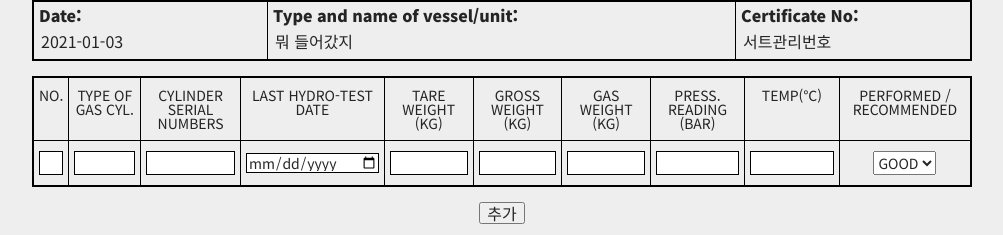
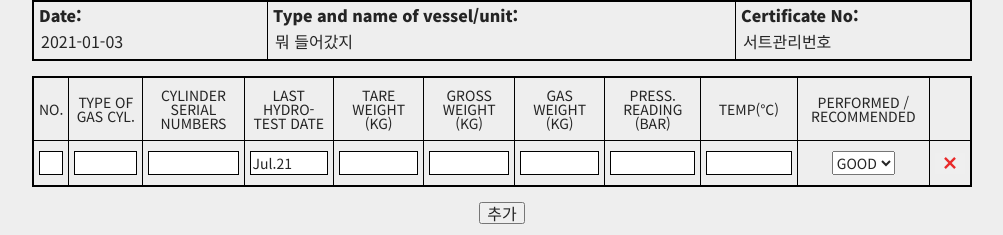
Before and after one commit to kosco-project/kosco-frontend, a React (Create React App) app: page /doc/B1 in a window 1280 px wide. Shown: the part 251-486 px from the top of the page, without its empty margins (138-1141 px from the left). Built offline with nearby package versions, Linux system fonts and the light colour scheme; no server answers.

Commit message:
feat: DatePicker 라이브러리 추가 및 삭제 버튼 구현

```diff
--- a/src/components/doc/B1/B1TableRow.jsx
+++ b/src/components/doc/B1/B1TableRow.jsx
@@ -1,6 +1,19 @@
-import React from 'react';
+import React, { useState } from 'react';
+import styled from 'styled-components';
+import DatePicker from 'react-datepicker';
+import 'react-datepicker/dist/react-datepicker.css';
+import { GoX } from 'react-icons/go';
+
+
+const DeleteButton = styled.button`
+  cursor: pointer;
+  border: none;
+`;
+
 
 const TableRow = ({ num }) => {
+  const [startDate, setStartDate] = useState(new Date());
+
   return (
     <tr className={num}>
       <td>
@@ -13,7 +26,7 @@ const TableRow = ({ num }) => {
         <input type='text' />
       </td>
       <td>
-        <input type='date' />
+         <DatePicker selected = { startDate }  onChange={date => setStartDate(date)} dateFormat="MMM.yy" showMonthYearPicker/>
       </td>
       <td>
         <input type='text' />
@@ -36,6 +49,11 @@ const TableRow = ({ num }) => {
           <option value='BAD'>BAD</option>
         </select>
       </td>
+      <td>
+        <DeleteButton>
+          <GoX fill="#e92a2a" size="18px"/>
+        </DeleteButton>
+      </td>
     </tr>
   );
 };
--- a/src/components/doc/B1/B1Top.jsx
+++ b/src/components/doc/B1/B1Top.jsx
@@ -22,11 +22,15 @@ const TopBox = styled.div`
         tr {
           border-bottom: 1px solid #000;
         }
+        td {
+          vertical-align: middle;
+        }
       }
 
       tbody {
         td:first-child {
           width: 25px;
+
         }
       }
 
@@ -39,6 +43,7 @@ const TopBox = styled.div`
           border-right: 1px solid #000;
           border-bottom: 1px solid #000;
           text-align: center;
+          vertical-align: middle;
         }
 
         &:last-child {
@@ -55,12 +60,12 @@ const TopBox = styled.div`
   }
 `;
 
+
 const B1Top = () => {
   const [inputArr, setInputArr] = useState([1]);
   const onClickAddBtn = () => {
     setInputArr(prevArr => [...prevArr, prevArr[prevArr.length - 1] + 1]);
   };
-
   return (
     <>
       <TopBox>
@@ -78,11 +83,12 @@ const B1Top = () => {
                 <td>PRESS. READING (BAR)</td>
                 <td>TEMP(℃)</td>
                 <td>PERFORMED / RECOMMENDED</td>
+                <td></td>
               </tr>
             </thead>
             <tbody>
               {inputArr.map(num => (
-                <B1TableRow key={num} num={num} />
+                <B1TableRow key={num} num={num}/>
               ))}
             </tbody>
           </table>
```
